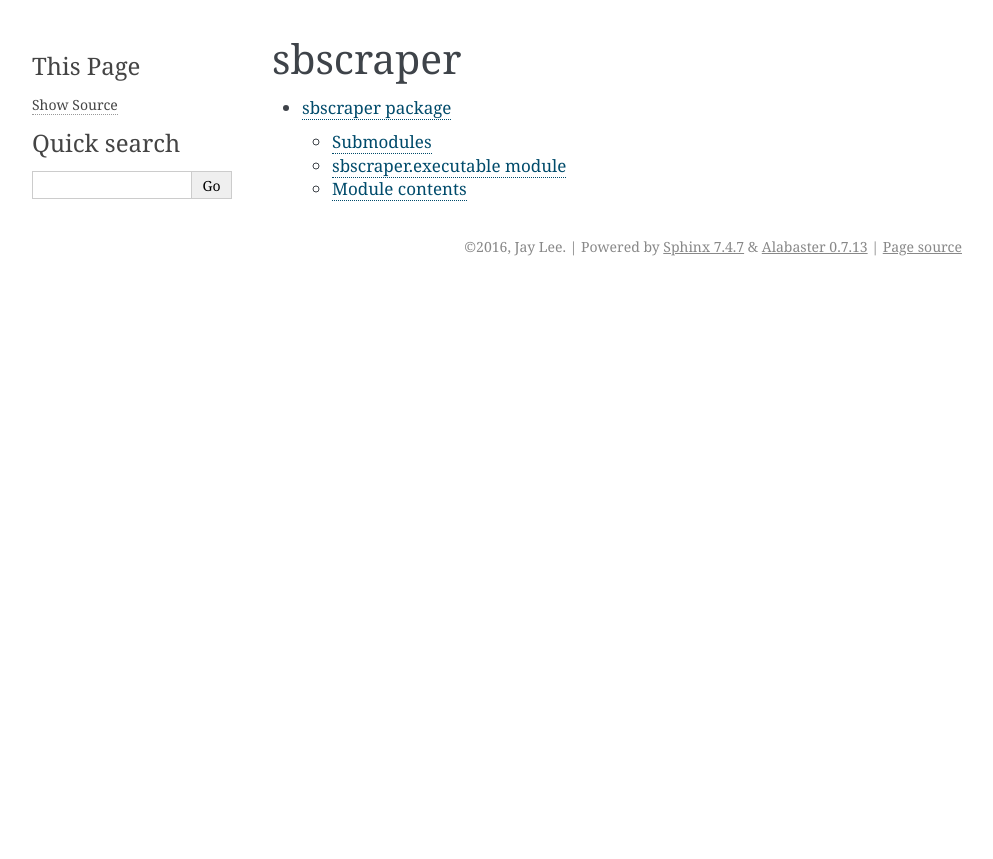
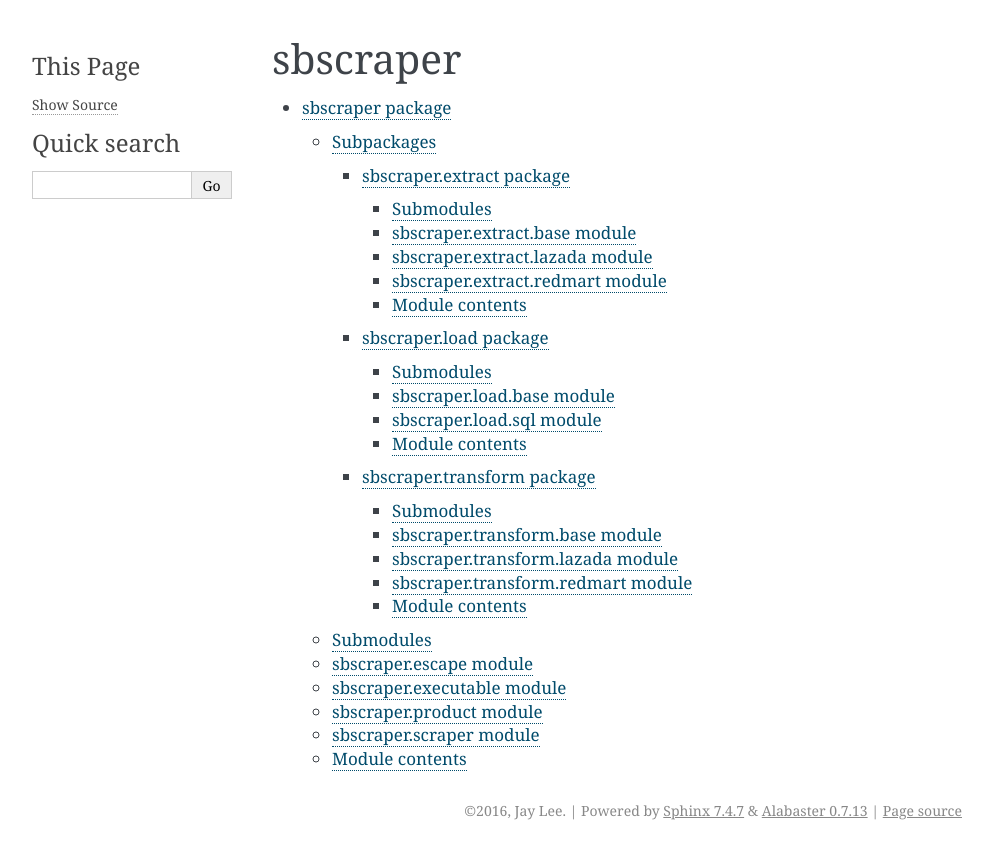
Before and after one commit to quoppy/sbscraper, a Sphinx documentation site: the page built from docs/modules.rst, in a window 1280 px wide. Shown: the top 859 px of the page, without its empty margins (148-1141 px from the left). Built offline with Sphinx 7.4.7, drawn with Linux system fonts in a browser that asks for light colours.

```diff
--- /dev/null
+++ b/docs/sbscraper.extract.rst
@@ -0,0 +1,38 @@
+sbscraper.extract package
+=========================
+
+Submodules
+----------
+
+sbscraper.extract.base module
+-----------------------------
+
+.. automodule:: sbscraper.extract.base
+    :members:
+    :undoc-members:
+    :show-inheritance:
+
+sbscraper.extract.lazada module
+-------------------------------
+
+.. automodule:: sbscraper.extract.lazada
+    :members:
+    :undoc-members:
+    :show-inheritance:
+
+sbscraper.extract.redmart module
+--------------------------------
+
+.. automodule:: sbscraper.extract.redmart
+    :members:
+    :undoc-members:
+    :show-inheritance:
+
+
+Module contents
+---------------
+
+.. automodule:: sbscraper.extract
+    :members:
+    :undoc-members:
+    :show-inheritance:
--- /dev/null
+++ b/docs/sbscraper.load.rst
@@ -0,0 +1,30 @@
+sbscraper.load package
+======================
+
+Submodules
+----------
+
+sbscraper.load.base module
+--------------------------
+
+.. automodule:: sbscraper.load.base
+    :members:
+    :undoc-members:
+    :show-inheritance:
+
+sbscraper.load.sql module
+-------------------------
+
+.. automodule:: sbscraper.load.sql
+    :members:
+    :undoc-members:
+    :show-inheritance:
+
+
+Module contents
+---------------
+
+.. automodule:: sbscraper.load
+    :members:
+    :undoc-members:
+    :show-inheritance:
--- /dev/null
+++ b/docs/sbscraper.parser.rst
@@ -0,0 +1,10 @@
+sbscraper.parser package
+========================
+
+Module contents
+---------------
+
+.. automodule:: sbscraper.parser
+    :members:
+    :undoc-members:
+    :show-inheritance:
--- a/docs/sbscraper.rst
+++ b/docs/sbscraper.rst
@@ -1,13 +1,46 @@
 sbscraper package
 =================
 
+Subpackages
+-----------
+
+.. toctree::
+
+    sbscraper.extract
+    sbscraper.load
+    sbscraper.transform
+
 Submodules
 ----------
+
+sbscraper.escape module
+-----------------------
+
+.. automodule:: sbscraper.escape
+    :members:
+    :undoc-members:
+    :show-inheritance:
 
 sbscraper.executable module
 ---------------------------
 
 .. automodule:: sbscraper.executable
+    :members:
+    :undoc-members:
+    :show-inheritance:
+
+sbscraper.product module
+------------------------
+
+.. automodule:: sbscraper.product
+    :members:
+    :undoc-members:
+    :show-inheritance:
+
+sbscraper.scraper module
+------------------------
+
+.. automodule:: sbscraper.scraper
     :members:
     :undoc-members:
     :show-inheritance:
--- /dev/null
+++ b/docs/sbscraper.transform.rst
@@ -0,0 +1,38 @@
+sbscraper.transform package
+===========================
+
+Submodules
+----------
+
+sbscraper.transform.base module
+-------------------------------
+
+.. automodule:: sbscraper.transform.base
+    :members:
+    :undoc-members:
+    :show-inheritance:
+
+sbscraper.transform.lazada module
+---------------------------------
+
+.. automodule:: sbscraper.transform.lazada
+    :members:
+    :undoc-members:
+    :show-inheritance:
+
+sbscraper.transform.redmart module
+----------------------------------
+
+.. automodule:: sbscraper.transform.redmart
+    :members:
+    :undoc-members:
+    :show-inheritance:
+
+
+Module contents
+---------------
+
+.. automodule:: sbscraper.transform
+    :members:
+    :undoc-members:
+    :show-inheritance:
```
